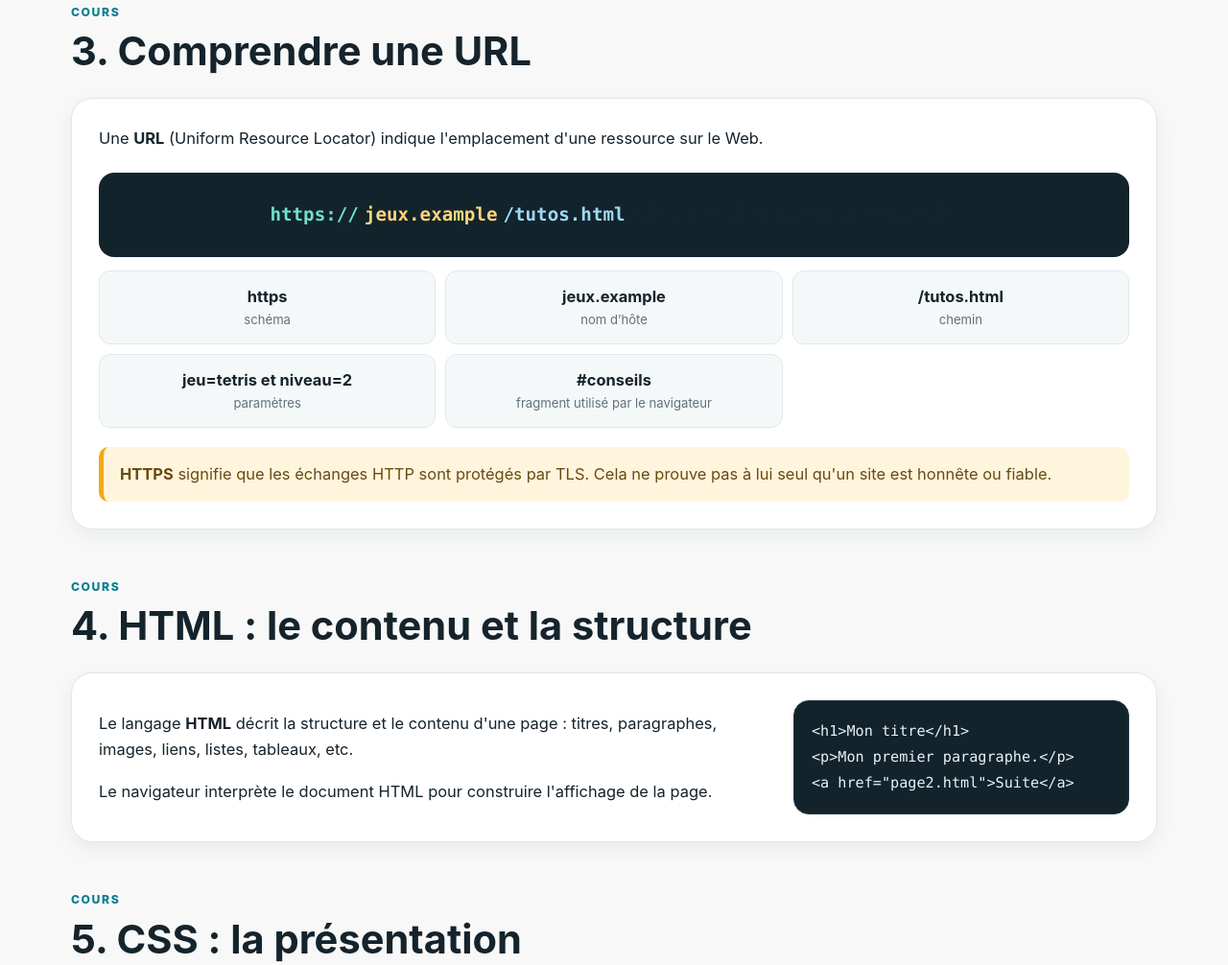
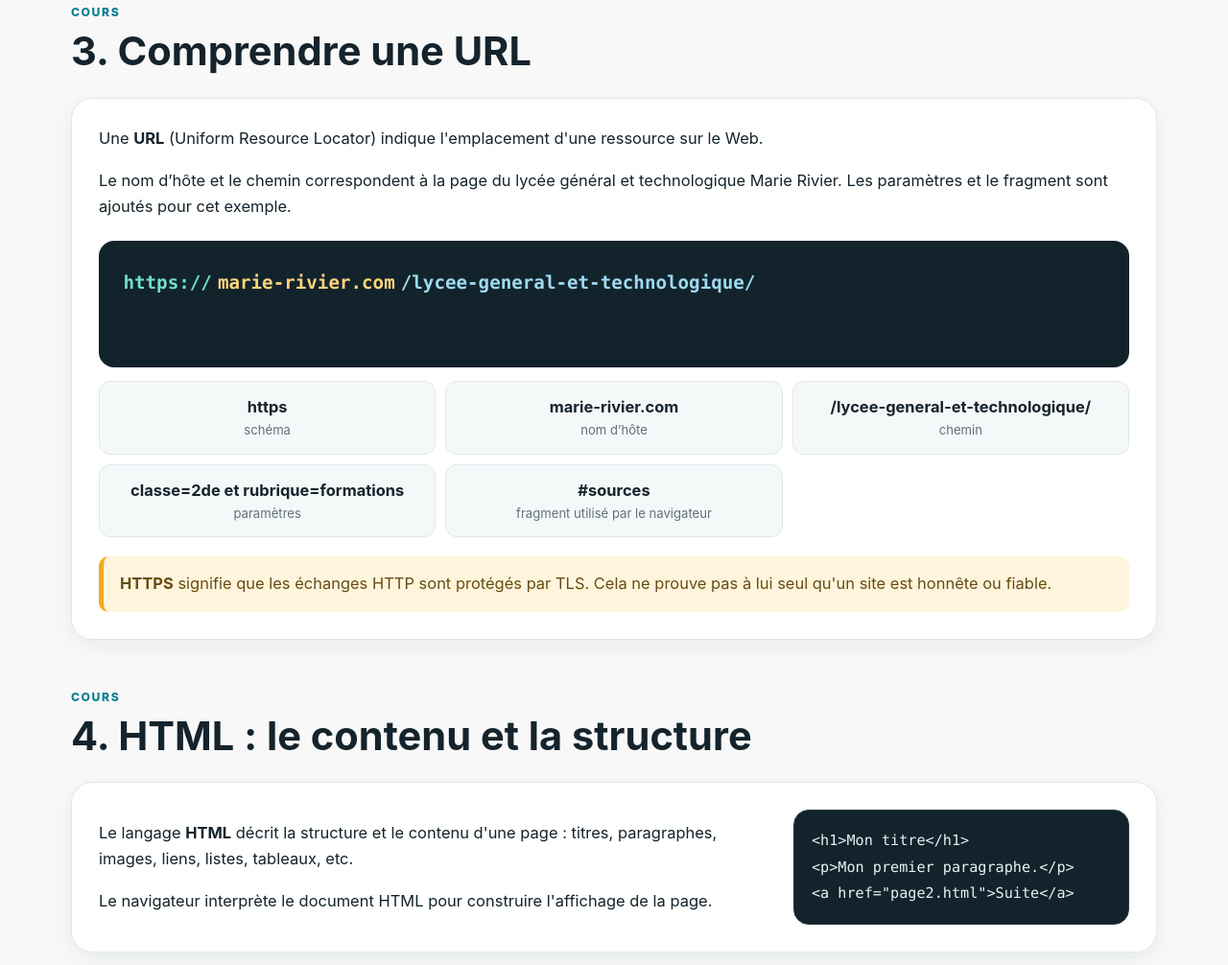
Before and after one commit to chrdelcourt-ops/chrdelcourt-ops.github.io, a plain HTML site: page themes/web.html in a window 1280 px wide. Shown: the part 2172-3178 px from the top of the page at 96% size. Drawn offline with Linux system fonts and the light colour scheme.

Commit message:
Utiliser le site Marie Rivier dans les exemples URL et HTTP

```diff
--- a/themes/web.html
+++ b/themes/web.html
@@ -190,15 +190,16 @@
       </div>
       <div class="lesson">
         <p>Une <strong>URL</strong> (Uniform Resource Locator) indique l'emplacement d'une ressource sur le Web.</p>
+        <p>Le nom d’hôte et le chemin correspondent à la page du lycée général et technologique Marie Rivier. Les paramètres et le fragment sont ajoutés pour cet exemple.</p>
         <div class="url-demo">
-          <span class="url-part protocol">https://</span><span class="url-part domain">jeux.example</span><span class="url-part path">/tutos.html</span><span class="url-part">?jeu=tetris&amp;niveau=2</span><span class="url-part">#conseils</span>
+          <span class="url-part protocol">https://</span><span class="url-part domain">marie-rivier.com</span><span class="url-part path">/lycee-general-et-technologique/</span><span class="url-part">?classe=2de&amp;rubrique=formations</span><span class="url-part">#sources</span>
         </div>
         <div class="url-legend">
           <div><b>https</b><span>schéma</span></div>
-          <div><b>jeux.example</b><span>nom d’hôte</span></div>
-          <div><b>/tutos.html</b><span>chemin</span></div>
-          <div><b>jeu=tetris et niveau=2</b><span>paramètres</span></div>
-          <div><b>#conseils</b><span>fragment utilisé par le navigateur</span></div>
+          <div><b>marie-rivier.com</b><span>nom d’hôte</span></div>
+          <div><b>/lycee-general-et-technologique/</b><span>chemin</span></div>
+          <div><b>classe=2de et rubrique=formations</b><span>paramètres</span></div>
+          <div><b>#sources</b><span>fragment utilisé par le navigateur</span></div>
         </div>
         <div class="callout warning">
           <strong>HTTPS</strong> signifie que les échanges HTTP sont protégés par TLS. Cela ne prouve pas à lui seul qu'un site est honnête ou fiable.
@@ -268,13 +269,13 @@ p {
           <div><strong>Serveur Web</strong><span>renvoie la réponse</span></div>
         </div>
         <div class="code-card light-code">
-<pre><code>GET /recherche?jeu=tetris&amp;niveau=2 HTTP/1.1
-Host: jeux.example
+<pre><code>GET /lycee-general-et-technologique/?classe=2de&amp;rubrique=formations HTTP/1.1
+Host: marie-rivier.com
 
 HTTP/1.1 200 OK
 Content-Type: text/html; charset=utf-8</code></pre>
         </div>
-        <p>GET est la méthode, <code>/recherche</code> le chemin et <code>jeu</code> et <code>niveau</code> les paramètres. Le fragment de l’URL reste dans le navigateur. Le statut 200 indique un succès. Un statut 404 indique que la ressource demandée est introuvable.</p>
+        <p>GET est la méthode, <code>/lycee-general-et-technologique/</code> le chemin et <code>classe</code> et <code>rubrique</code> les paramètres. Le fragment de l’URL reste dans le navigateur. Le statut 200 indique un succès. Un statut 404 indique que la ressource demandée est introuvable.</p>
         <p>Le serveur peut renvoyer un fichier existant ou produire une page selon les paramètres. Un script JavaScript déjà chargé peut aussi réagir à un clic directement dans le navigateur.</p>
       </div>
 
```
